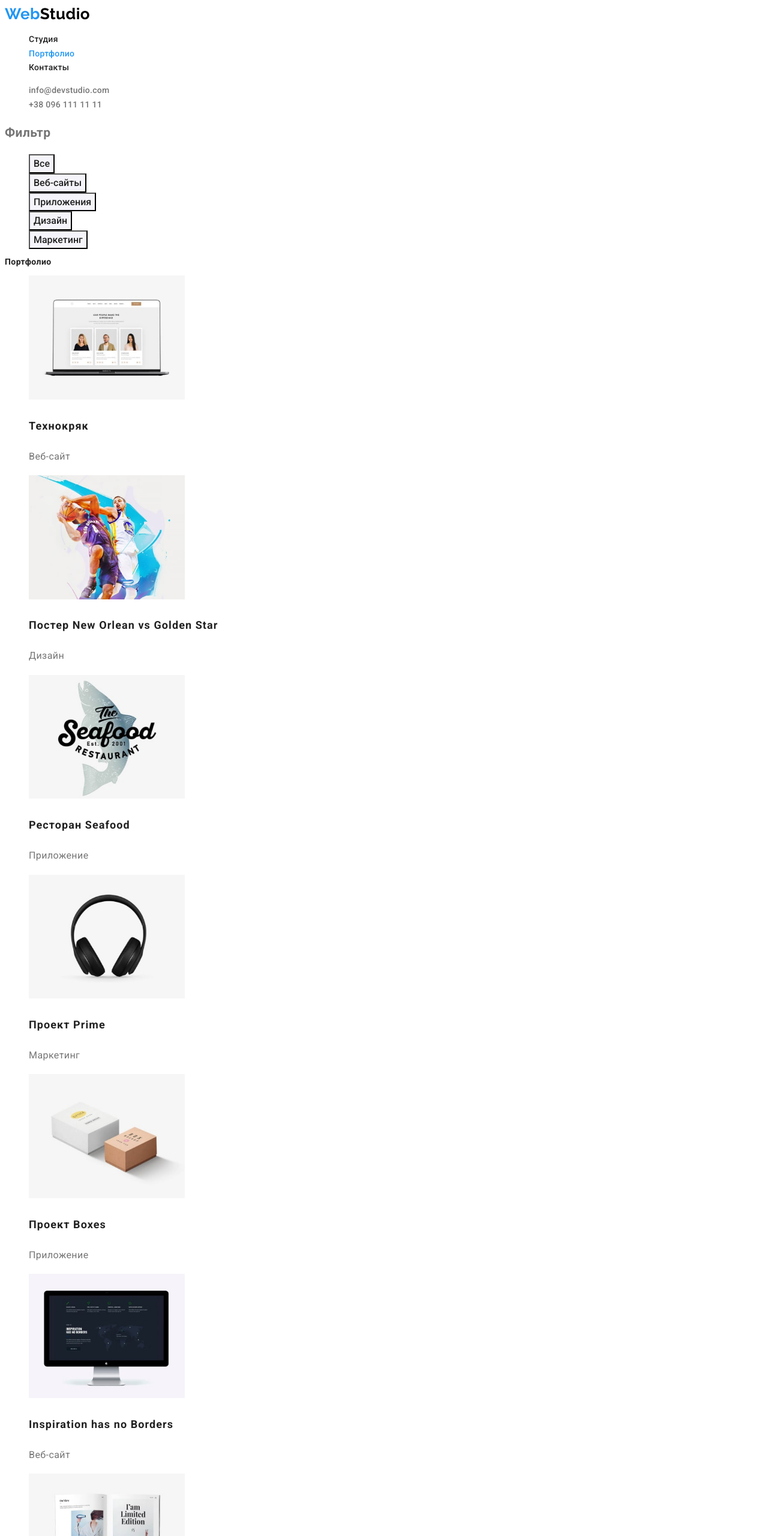
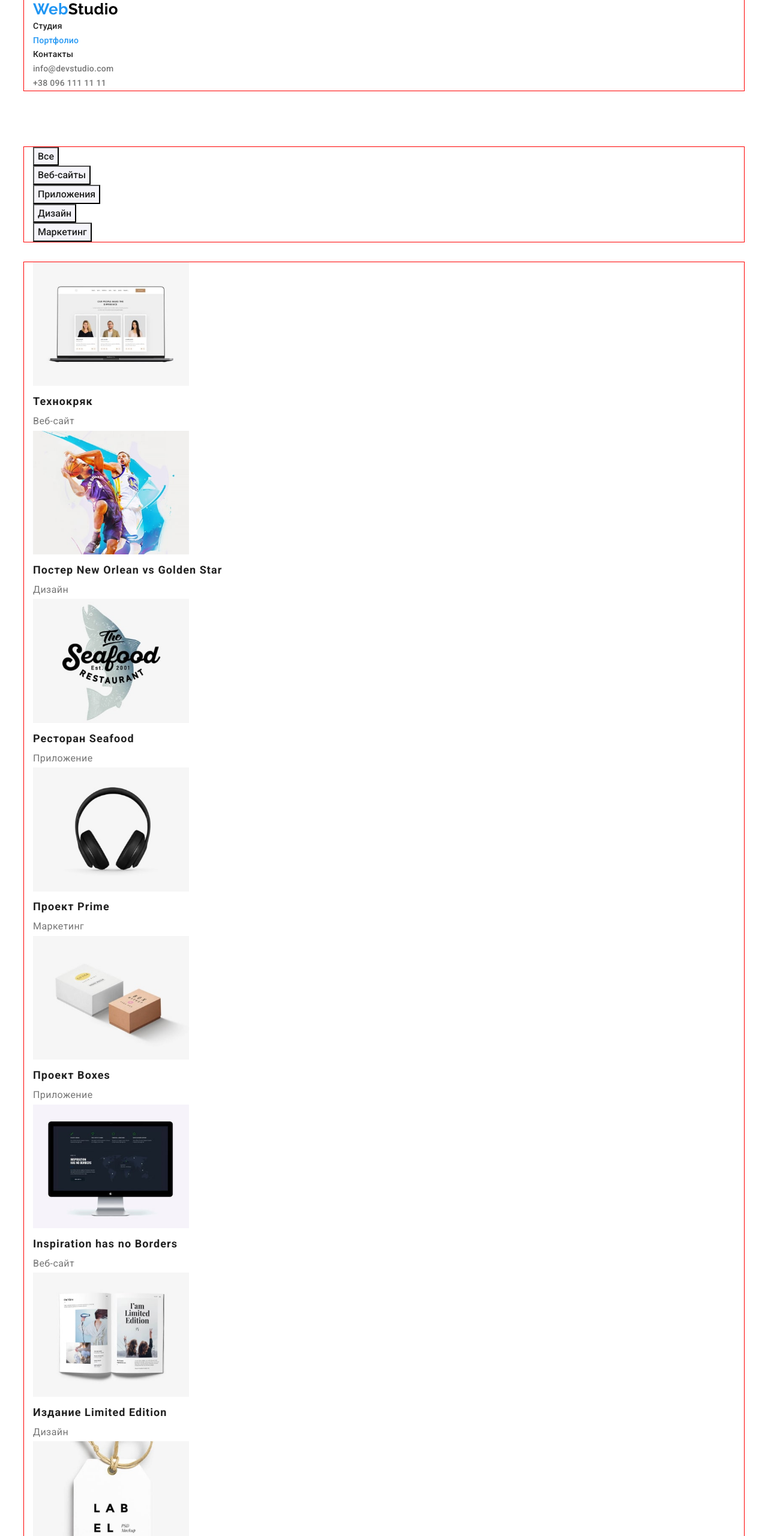
Before and after one commit to MykhailoHordiienko/goit-markup-hw-03, a plain HTML site: page portfolio.html in a window 1280 px wide. Shown: the top 2560 px of the page at 60% size. Drawn offline with nearby package versions, Linux system fonts and the light colour scheme.

Commit message:
Добавляет разметку

```diff
--- a/css/styles.css
+++ b/css/styles.css
@@ -9,6 +9,32 @@
   --part-logo: #000000;
 }
 
+/* сбрасуем марджины */
+h1,
+h2,
+h3,
+h4,
+h5,
+h6,
+p {
+  margin: 0px;
+}
+ul {
+  margin: 0;
+  padding-left: 0;
+}
+
+image {
+  display: block;
+}
+/* создаем контейнер */
+.conteiner {
+  width: 1200px;
+  margin: 0 auto;
+  padding-left: 15px;
+  padding-right: 15px;
+  outline: 1px solid red;
+}
 /* Body */
 
 body {
@@ -67,7 +93,7 @@ body {
   color: var(--accent-color);
 }
 
-.site-nav .link.current	{
+.site-nav .link.current {
   color: var(--accent-color);
 }
 
@@ -88,7 +114,8 @@ body {
 
 /* Hero */
 
-.hero, .hero-title{
+.hero,
+.hero-title {
   color: var(--main-white-color);
   background-color: var(--secondary-background);
 
@@ -96,29 +123,50 @@ body {
   font-size: 44px;
   line-height: 1.36;
   text-transform: uppercase;
+  text-align: center;
+}
+.hero-title {
+  padding-top: 200px;
+  margin-bottom: 30px;
+  outline: 1px solid red;
 }
 
 .hero-button {
   color: var(--main-white-color);
   background-color: var(--accent-color);
+  margin-bottom: 200px;
 
   letter-spacing: 0.06em;
   font-weight: 700;
   font-size: 16px;
   line-height: 1.87;
   font-family: inherit;
-
+  text-align: center;
+  border: none;
+  border-radius: 4px;
+  padding: 10px 32px;
   cursor: pointer;
 }
 
+/* качества компании */
+.quality {
+  padding-top: 94px;
+  padding-bottom: 94px;
+  outline: 1px solid blue;
+}
 /* Секции */
 
 .section-title {
   color: var(--title-text-color);
+  margin-bottom: 50px;
 
   font-weight: 700;
   font-size: 14px;
   line-height: 1.14;
+}
+
+.about {
+  padding-bottom: 94px;
 }
 
 .section-title.photo {
@@ -134,6 +182,9 @@ body {
 
 .section.teem {
   background-color: var(--teem-background);
+
+  padding-top: 94px;
+  padding-bottom: 94px;
 }
 
 .name-title {
@@ -164,7 +215,6 @@ body {
   font-style: normal;
 }
 
-
 .footer-contact .contact {
   color: var(--rgba);
 
@@ -179,6 +229,10 @@ body {
 }
 
 /* Кнопки портфолио */
+
+.filter {
+  padding-top: 94px;
+}
 
 .portfolio-buttons .button {
   background-color: var(--teem-background);
@@ -200,6 +254,11 @@ body {
 
 /* Фото портфолио */
 
+.filter-photo {
+  padding-top: 34px;
+  padding-bottom: 94px;
+}
+
 .link-title {
   color: var(--title-text-color);
 
--- a/index.html
+++ b/index.html
@@ -11,12 +11,19 @@
       href="https://fonts.googleapis.com/css2?family=Raleway:wght@700&family=Roboto:wght@400;500;700;900&display=swap"
       rel="stylesheet"
     />
+    <link
+      rel="stylesheet"
+      href="https://cdnjs.cloudflare.com/ajax/libs/modern-normalize/1.1.0/modern-normalize.min.css"
+    />
     <link rel="stylesheet" href="./css/styles.css" />
   </head>
   <body>
     <!-- Header -->
     <header class="header">
-			<a href="./index.html" class="logo">Web<span class="logo-part">Studio</span></a>
+      <div class="conteiner">
+        <a href="./index.html" class="logo"
+          >Web<span class="logo-part">Studio</span></a
+        >
         <nav>
           <ul class="site-nav list">
             <li><a class="link current" href="./index.html">Студия</a></li>
@@ -25,76 +32,122 @@
           </ul>
         </nav>
         <ul class="header-contact list">
-				<li><a class="contact" href="mailto:info@devstudio.com">info@devstudio.com</a></li>
-				<li><a class="contact" href="tel:+380961111111">+38 096 111 11 11</a></li>
+          <li>
+            <a class="contact" href="mailto:info@devstudio.com"
+              >info@devstudio.com</a
+            >
+          </li>
+          <li>
+            <a class="contact" href="tel:+380961111111">+38 096 111 11 11</a>
+          </li>
         </ul>
+      </div>
     </header>
 
     <!-- Main -->
 
     <main>
       <section class="hero">
+        <div class="conteiner">
           <h1 class="hero-title">
             Эффективные решения
             <br />
             для вашего бизнеса
           </h1>
           <button class="hero-button" type="button">Заказать услугу</button>
+        </div>
       </section>
 
       <!-- Качества компании -->
 
-			<section>
-				<h2>Качества компании</h2>
+      <section class="quality">
+        <div class="conteiner">
+          <h2 hidden>Качества компании</h2>
           <ul class="list">
             <li>
               <h3 class="section-title">Внимание к деталям</h3>
-						<p>Идейные соображения, а также начало повседневной работы по формированию позиции.</p>
+              <p>
+                Идейные соображения, а также начало повседневной работы по
+                формированию позиции.
+              </p>
             </li>
             <li>
               <h3 class="section-title">Пунктуальность</h3>
-						<p>Задача организации, в особенности же рамки и место обучения кадров влечет за собой.</p>
+              <p>
+                Задача организации, в особенности же рамки и место обучения
+                кадров влечет за собой.
+              </p>
             </li>
             <li>
               <h3 class="section-title">Планирование</h3>
-						<p>Равным образом консультация с широким активом в значительной степени обуславливает.</p>
+              <p>
+                Равным образом консультация с широким активом в значительной
+                степени обуславливает.
+              </p>
             </li>
             <li>
               <h3 class="section-title">Современные технологии</h3>
-						<p>Значимость этих проблем настолько очевидна, что реализация плановых заданий.</p>
+              <p>
+                Значимость этих проблем настолько очевидна, что реализация
+                плановых заданий.
+              </p>
             </li>
           </ul>
+        </div>
       </section>
 
       <!-- Чем мы занимаемся -->
 
-			<section>
+      <section class="about">
+        <div class="conteiner">
           <h2 class="section-title photo">Чем мы занимаемся</h2>
           <ul class="list">
             <li>
-						<img src="./images/coding-1.jpg" alt="человек пишет код" width="260" />
+              <img
+                src="./images/coding-1.jpg"
+                alt="человек пишет код"
+                width="260"
+              />
             </li>
             <li>
-						<img src="./images/device-2.jpg" alt="человек с телофоном за ноутбуком" width="260" />
+              <img
+                src="./images/device-2.jpg"
+                alt="человек с телофоном за ноутбуком"
+                width="260"
+              />
             </li>
             <li>
-						<img src="./images/design-3.jpg" alt="человек выбирает цвет" width="260" />
+              <img
+                src="./images/design-3.jpg"
+                alt="человек выбирает цвет"
+                width="260"
+              />
             </li>
           </ul>
+        </div>
       </section>
 
       <!-- Наша команда -->
 
       <section class="section teem">
+        <div class="conteiner">
           <h2 class="section-title photo">Наша команда</h2>
           <ul class="list">
             <li>
-						<img src="./images/product-designer.jpg" alt="продукт-менеджер" width="260" />
+              <img
+                src="./images/product-designer.jpg"
+                alt="продукт-менеджер"
+                width="260"
+              />
               <h3 class="name-title">Игорь Демьяненко</h3>
               <p class="work-title" lang="en">Product Designer</p>
             </li>
             <li>
-						<img src="./images/frontend-developer.jpg" alt="фронтенд-разработчик" width="260" />
+              <img
+                src="./images/frontend-developer.jpg"
+                alt="фронтенд-разработчик"
+                width="260"
+              />
               <h3 class="name-title">Ольга Репина</h3>
               <p class="work-title" lang="en">Frontend Developer</p>
             </li>
@@ -109,18 +162,29 @@
               <p class="work-title" lang="en">UI Designer</p>
             </li>
           </ul>
+        </div>
       </section>
     </main>
 
     <!-- Footer -->
 
     <footer class="footer">
-		 <a href="./index.html" class="logo">Web<span class="logo-part-footer">Studio</span></a>
+      <div class="conteiner">
+        <a href="./index.html" class="logo"
+          >Web<span class="logo-part-footer">Studio</span></a
+        >
         <address class="address">г. Киев, пр-т Леси Украинки, 26</address>
         <ul class="footer-contact list">
-				<li><a class="contact" href="mailto:info@example.com">info@example.com</a></li>
-				<li><a class="contact" href="tel:+380991111111">+38 099 111 11 11</a></li>
+          <li>
+            <a class="contact" href="mailto:info@example.com"
+              >info@example.com</a
+            >
+          </li>
+          <li>
+            <a class="contact" href="tel:+380991111111">+38 099 111 11 11</a>
+          </li>
         </ul>
+      </div>
     </footer>
   </body>
 </html>
--- a/portfolio.html
+++ b/portfolio.html
@@ -5,35 +5,54 @@
     <meta http-equiv="X-UA-Compatible" content="IE=edge" />
     <meta name="viewport" content="width=device-width, initial-scale=1.0" />
     <title>WebStudio</title>
-    <link rel="preconnect" href="https://fonts.googleapis.com">
-<link rel="preconnect" href="https://fonts.gstatic.com" crossorigin>
-<link href="https://fonts.googleapis.com/css2?family=Raleway:wght@700&family=Roboto:wght@400;500;700;900&display=swap" rel="stylesheet">
-		<link rel="stylesheet" href="./css/styles.css">
+    <link rel="preconnect" href="https://fonts.googleapis.com" />
+    <link rel="preconnect" href="https://fonts.gstatic.com" crossorigin />
+    <link
+      href="https://fonts.googleapis.com/css2?family=Raleway:wght@700&family=Roboto:wght@400;500;700;900&display=swap"
+      rel="stylesheet"
+    />
+    <link
+      rel="stylesheet"
+      href="https://cdnjs.cloudflare.com/ajax/libs/modern-normalize/1.1.0/modern-normalize.min.css"
+    />
+    <link rel="stylesheet" href="./css/styles.css" />
   </head>
   <body class="body">
     <!-- Header -->
     <header class="header">
-			<a href="./index.html" class="logo">Web<span class="logo-part">Studio</span></a>
+      <div class="conteiner">
+        <a href="./index.html" class="logo"
+          >Web<span class="logo-part">Studio</span></a
+        >
         <nav>
           <ul class="site-nav list">
             <li><a class="link" href="./index.html">Студия</a></li>
-					<li><a class="link current" href="./portfolio.html">Портфолио</a></li>
+            <li>
+              <a class="link current" href="./portfolio.html">Портфолио</a>
+            </li>
             <li><a class="link" href="">Контакты</a></li>
           </ul>
         </nav>
         <ul class="header-contact list">
-				<li><a class="contact" href="mailto:info@devstudio.com">info@devstudio.com</a></li>
-				<li><a class="contact" href="tel:+380961111111">+38 096 111 11 11</a></li>
+          <li>
+            <a class="contact" href="mailto:info@devstudio.com"
+              >info@devstudio.com</a
+            >
+          </li>
+          <li>
+            <a class="contact" href="tel:+380961111111">+38 096 111 11 11</a>
+          </li>
         </ul>
+      </div>
     </header>
 
     <!-- Main -->
 
     <main>
-
       <!-- Фильтр -->
-			<section>
-        <h1>Фильтр</h1>
+      <section class="filter">
+        <div class="conteiner">
+          <h1 hidden>Фильтр</h1>
           <ul class="portfolio-buttons list">
             <li><button class="button" type="button">Все</button></li>
             <li><button class="button" type="button">Веб-сайты</button></li>
@@ -41,89 +60,132 @@
             <li><button class="button" type="button">Дизайн</button></li>
             <li><button class="button" type="button">Маркетинг</button></li>
           </ul>
+        </div>
       </section>
 
       <!-- Портфолио с фото -->
 
-      <section>
-        <h2 class="section-title">Портфолио</h2>
+      <section class="filter-photo">
+        <div class="conteiner">
+          <h2 hidden class="section-title">Портфолио</h2>
           <ul class="list">
             <li>
               <a class="link-portfolio" href="">
-              <img src="./images/notebook-min.jpg" alt="фото на ноутбуке" width="260">
+                <img
+                  src="./images/notebook-min.jpg"
+                  alt="фото на ноутбуке"
+                  width="260"
+                />
                 <h3 class="link-title">Технокряк</h3>
-            <p class="link-description" >Веб-сайт</p>
+                <p class="link-description">Веб-сайт</p>
               </a>
             </li>
             <li>
               <a class="link-portfolio" href="">
-              <img src="./images/poster-min.jpg" alt="баскетболисты в прижке с мячом" width="260">
-            <h3 class="link-title">Постер <span lang="en">New Orlean vs Golden Star</span></h3>
-            <p class="link-description" >Дизайн</p>
+                <img
+                  src="./images/poster-min.jpg"
+                  alt="баскетболисты в прижке с мячом"
+                  width="260"
+                />
+                <h3 class="link-title">
+                  Постер <span lang="en">New Orlean vs Golden Star</span>
+                </h3>
+                <p class="link-description">Дизайн</p>
               </a>
             </li>
             <li>
               <a class="link-portfolio" href="">
-              <img src="./images/seafood-min.jpg" alt="лейьл ресторана" width="260">
-            <h3 class="link-title">Ресторан <span lang="en">Seafood</span></h3>
-            <p class="link-description" >Приложение</p>
+                <img
+                  src="./images/seafood-min.jpg"
+                  alt="лейьл ресторана"
+                  width="260"
+                />
+                <h3 class="link-title">
+                  Ресторан <span lang="en">Seafood</span>
+                </h3>
+                <p class="link-description">Приложение</p>
               </a>
             </li>
             <li>
               <a class="link-portfolio" href="">
-              <img src="./images/headphones-min.jpg" alt="наушники" width="260">
+                <img
+                  src="./images/headphones-min.jpg"
+                  alt="наушники"
+                  width="260"
+                />
                 <h3 class="link-title">Проект <span lang="en">Prime</span></h3>
-            <p class="link-description" >Маркетинг</p>
+                <p class="link-description">Маркетинг</p>
               </a>
             </li>
             <li>
               <a class="link-portfolio" href="">
-              <img src="./images/boxes-min.jpg" alt="коробки" width="260">
+                <img src="./images/boxes-min.jpg" alt="коробки" width="260" />
                 <h3 class="link-title">Проект <span lang="en">Boxes</span></h3>
-            <p class="link-description" >Приложение</p>
+                <p class="link-description">Приложение</p>
               </a>
             </li>
             <li>
               <a class="link-portfolio" href="">
-              <img src="./images/monoblock-min.jpg" alt="моноблок" width="260">
+                <img
+                  src="./images/monoblock-min.jpg"
+                  alt="моноблок"
+                  width="260"
+                />
                 <h3 class="link-title" lang="en">Inspiration has no Borders</h3>
-            <p class="link-description" >Веб-сайт</p>
+                <p class="link-description">Веб-сайт</p>
               </a>
             </li>
             <li>
               <a class="link-portfolio" href="">
-              <img src="./images/book-min.jpg" alt="книга" width="260">
-            <h3 class="link-title">Издание <span lang="en">Limited Edition</span></h3>
-            <p class="link-description" >Дизайн</p>
+                <img src="./images/book-min.jpg" alt="книга" width="260" />
+                <h3 class="link-title">
+                  Издание <span lang="en">Limited Edition</span>
+                </h3>
+                <p class="link-description">Дизайн</p>
               </a>
             </li>
             <li>
               <a class="link-portfolio" href="">
-              <img src="./images/label-min.jpg" alt="лебл" width="260">
+                <img src="./images/label-min.jpg" alt="лебл" width="260" />
                 <h3 class="link-title">Проект <span lang="en">LAB</span></h3>
-            <p class="link-description" >Маркетинг</p>
+                <p class="link-description">Маркетинг</p>
               </a>
             </li>
             <li>
               <a class="link-portfolio" href="">
-              <img src="./images/writing-min.jpg" alt="человек печатает на ноутбуке" width="260">
+                <img
+                  src="./images/writing-min.jpg"
+                  alt="человек печатает на ноутбуке"
+                  width="260"
+                />
                 <h3 class="link-title" lang="en">Growing Business</h3>
-            <p class="link-description" >Приложение</p>
+                <p class="link-description">Приложение</p>
               </a>
             </li>
           </ul>
+        </div>
       </section>
     </main>
 
     <!-- Footer -->
 
     <footer class="footer">
-			<a href="./index.html" class="logo">Web<span class="logo-part-footer">Studio</span></a>
+      <div class="conteiner">
+        <a href="./index.html" class="logo"
+          >Web<span class="logo-part-footer">Studio</span></a
+        >
         <address class="address">г. Киев, пр-т Леси Украинки, 26</address>
         <ul class="footer-contact list">
-				<li><a class="contact" href="mailto:info@example.com">info@example.com</a></li>
-				<li><a class="contact" href="tel:+380991111111">+38 099 111 11 11</a></li>
+          <li>
+            <a class="contact" href="mailto:info@example.com"
+              >info@example.com</a
+            >
+          </li>
+          <li>
+            <a class="contact" href="tel:+380991111111">+38 099 111 11 11</a>
+          </li>
         </ul>
+      </div>
     </footer>
   </body>
 </html>
```
Lines whose indentation alone changed are shown as unchanged.
